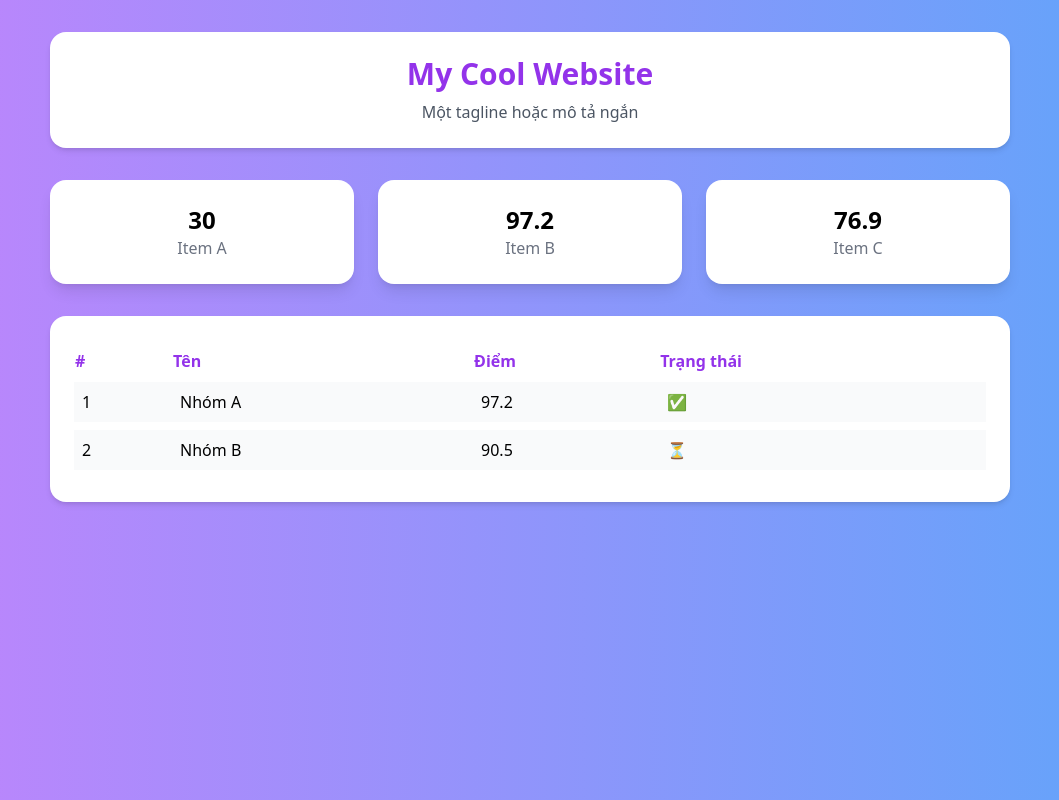
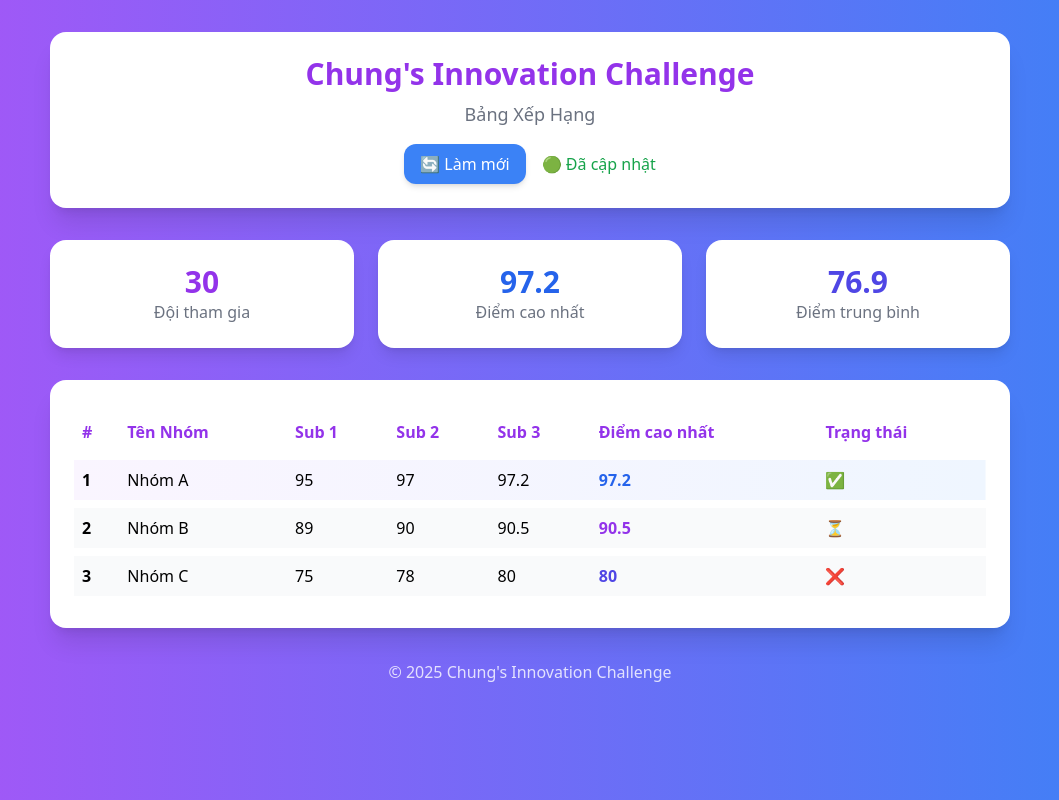
Before and after one commit to tanghongai1704/Game_CatchTheFruit, a plain HTML site: page index.html in a window 1280 px wide. Shown: the whole page, without its empty margins (110-1169 px from the left). Drawn offline with nearby package versions, Linux system fonts and the light colour scheme.

Commit message:
Update index.html

```diff
--- a/index.html
+++ b/index.html
@@ -3,58 +3,92 @@
 <head>
   <meta charset="UTF-8" />
   <meta name="viewport" content="width=device-width, initial-scale=1.0" />
-  <title>My Page</title>
+  <title>Bảng Xếp Hạng</title>
   <script src="https://cdn.tailwindcss.com"></script>
 </head>
-<body class="bg-gradient-to-r from-purple-400 to-blue-400 min-h-screen flex flex-col items-center">
+<body class="bg-gradient-to-r from-purple-500 to-blue-500 min-h-screen flex flex-col items-center">
+
   <!-- Header -->
-  <div class="bg-white shadow-md rounded-2xl mt-8 p-6 w-11/12 md:w-3/4 text-center">
-    <h1 class="text-3xl font-bold text-purple-600">My Cool Website</h1>
-    <p class="text-gray-600 mt-2">Một tagline hoặc mô tả ngắn</p>
+  <div class="bg-white rounded-2xl shadow-xl mt-8 p-6 w-11/12 md:w-3/4 text-center">
+    <h1 class="text-3xl font-bold text-purple-600">Chung's Innovation Challenge</h1>
+    <p class="text-gray-500 mt-2 text-lg">Bảng Xếp Hạng</p>
+
+    <!-- Action Buttons -->
+    <div class="flex justify-center gap-4 mt-4">
+      <button class="bg-blue-500 hover:bg-blue-600 text-white px-4 py-2 rounded-xl shadow-md flex items-center gap-2">
+        🔄 Làm mới
+      </button>
+      <span class="flex items-center gap-2 text-green-600 font-medium">
+        🟢 Đã cập nhật
+      </span>
+    </div>
   </div>
 
   <!-- Stats Section -->
   <div class="grid grid-cols-1 md:grid-cols-3 gap-6 mt-8 w-11/12 md:w-3/4">
     <div class="bg-white rounded-2xl shadow-lg p-6 text-center">
-      <p class="text-2xl font-bold">30</p>
-      <p class="text-gray-500">Item A</p>
+      <p class="text-3xl font-bold text-purple-600">30</p>
+      <p class="text-gray-500">Đội tham gia</p>
     </div>
     <div class="bg-white rounded-2xl shadow-lg p-6 text-center">
-      <p class="text-2xl font-bold">97.2</p>
-      <p class="text-gray-500">Item B</p>
+      <p class="text-3xl font-bold text-blue-600">97.2</p>
+      <p class="text-gray-500">Điểm cao nhất</p>
     </div>
     <div class="bg-white rounded-2xl shadow-lg p-6 text-center">
-      <p class="text-2xl font-bold">76.9</p>
-      <p class="text-gray-500">Item C</p>
+      <p class="text-3xl font-bold text-indigo-600">76.9</p>
+      <p class="text-gray-500">Điểm trung bình</p>
     </div>
   </div>
 
-  <!-- Table Section -->
-  <div class="bg-white shadow-md rounded-2xl mt-8 p-6 w-11/12 md:w-3/4">
+  <!-- Leaderboard Table -->
+  <div class="bg-white shadow-xl rounded-2xl mt-8 p-6 w-11/12 md:w-3/4">
     <table class="w-full text-left border-separate border-spacing-y-2">
       <thead>
         <tr class="text-purple-600 font-semibold">
-          <th>#</th>
-          <th>Tên</th>
-          <th>Điểm</th>
-          <th>Trạng thái</th>
+          <th class="p-2">#</th>
+          <th class="p-2">Tên Nhóm</th>
+          <th class="p-2">Sub 1</th>
+          <th class="p-2">Sub 2</th>
+          <th class="p-2">Sub 3</th>
+          <th class="p-2">Điểm cao nhất</th>
+          <th class="p-2">Trạng thái</th>
         </tr>
       </thead>
       <tbody>
-        <tr class="bg-gray-50 rounded-xl">
-          <td class="p-2">1</td>
+        <tr class="bg-gradient-to-r from-purple-50 to-blue-50 rounded-xl">
+          <td class="p-2 font-bold">1</td>
           <td class="p-2">Nhóm A</td>
+          <td class="p-2">95</td>
+          <td class="p-2">97</td>
           <td class="p-2">97.2</td>
+          <td class="p-2 font-semibold text-blue-600">97.2</td>
           <td class="p-2">✅</td>
         </tr>
         <tr class="bg-gray-50 rounded-xl">
-          <td class="p-2">2</td>
+          <td class="p-2 font-bold">2</td>
           <td class="p-2">Nhóm B</td>
+          <td class="p-2">89</td>
+          <td class="p-2">90</td>
           <td class="p-2">90.5</td>
+          <td class="p-2 font-semibold text-purple-600">90.5</td>
           <td class="p-2">⏳</td>
+        </tr>
+        <tr class="bg-gray-50 rounded-xl">
+          <td class="p-2 font-bold">3</td>
+          <td class="p-2">Nhóm C</td>
+          <td class="p-2">75</td>
+          <td class="p-2">78</td>
+          <td class="p-2">80</td>
+          <td class="p-2 font-semibold text-indigo-600">80</td>
+          <td class="p-2">❌</td>
         </tr>
       </tbody>
     </table>
   </div>
+
+  <!-- Footer -->
+  <footer class="mt-8 mb-4 text-white opacity-80">
+    © 2025 Chung's Innovation Challenge
+  </footer>
 </body>
 </html>
```
